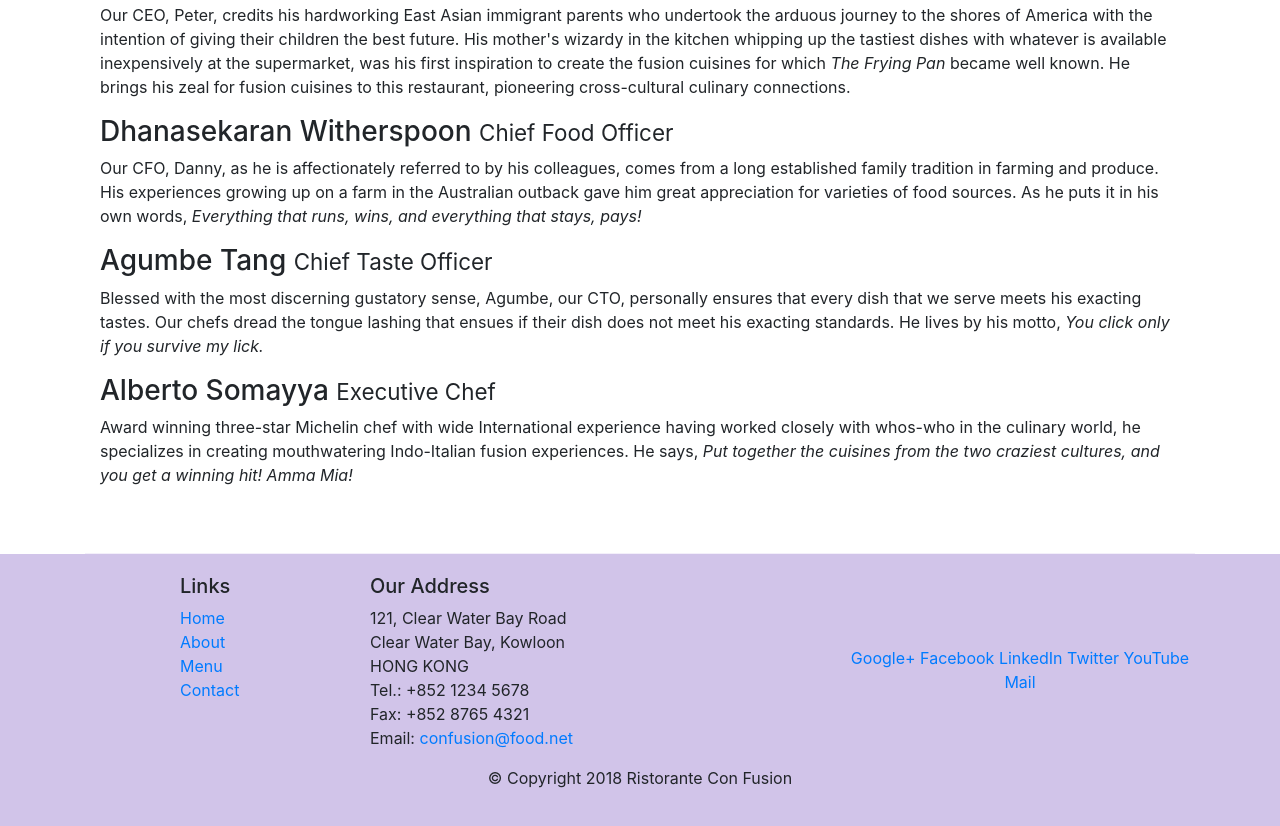
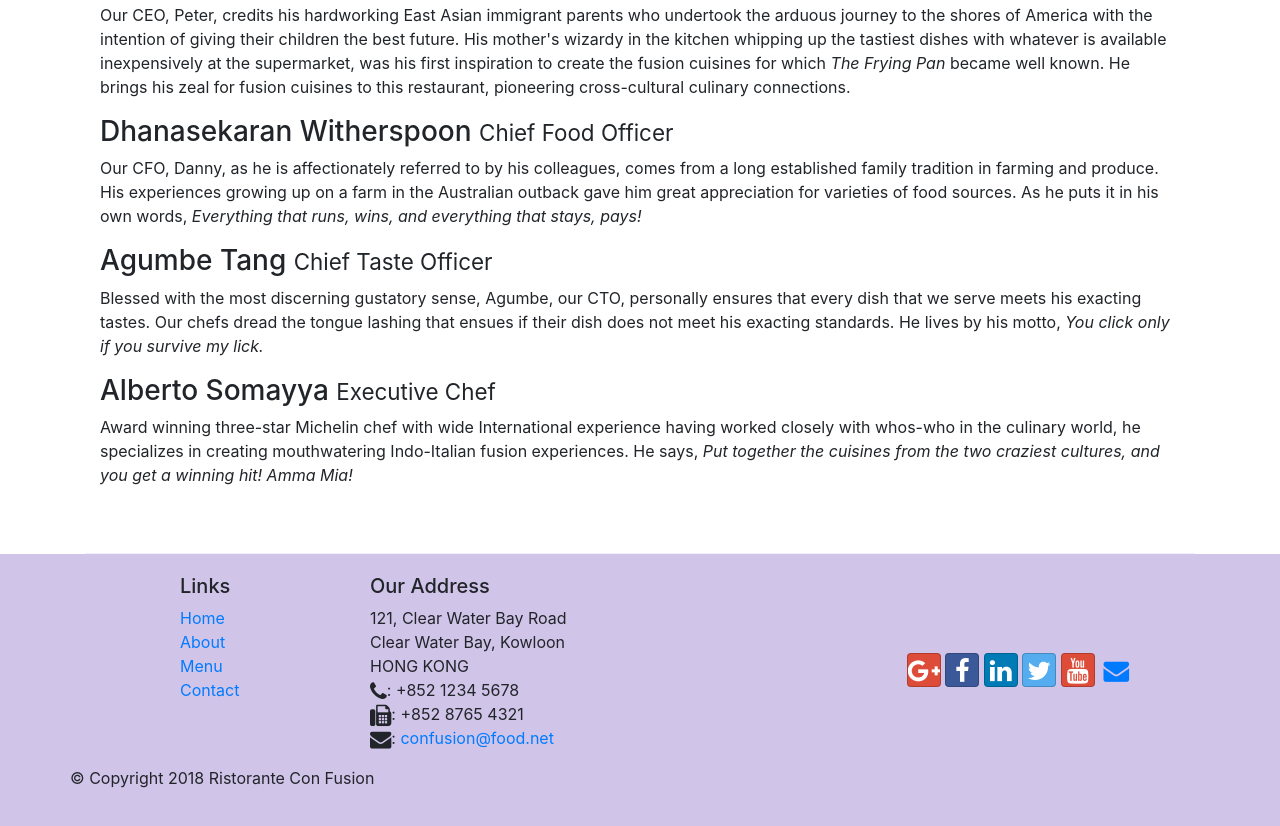
Before and after one commit to sidsb/bootstrap, a website: page aboutus.html in a window 1280 px wide. Shown: the part 1000-1826 px from the top of the page. Drawn offline with nearby package versions, Linux system fonts and the light colour scheme.

Commit message:
icon .. fa-icon + bootstrap_social

```diff
--- a/aboutus.html
+++ b/aboutus.html
@@ -9,6 +9,8 @@
 
     <!-- Bootstrap CSS -->
     <link rel="stylesheet" href="node_modules/bootstrap/dist/css/bootstrap.min.css">
+    <link rel="stylesheet" href="node_modules/font-awesome/css/font-awesome.min.css">
+    <link rel="stylesheet" href="node_modules/bootstrap-social/bootstrap-social.css">
     <link rel="stylesheet" href="css/styles.css">
     <title>Ristorante Con Fusion: About Us</title>
 
@@ -23,10 +25,10 @@
             <a class="navbar-brand mr-auto" href="./index.html">Ristorante Con Fusion</a>
             <div class="collapse navbar-collapse" id="Navbar">
                 <ul class="navbar-nav mr-auto">
-                    <li class="nav-item"><a class="nav-link" href="./index.html">Home</a></li>
-                    <li class="nav-item active"><a class="nav-link" href="#">About</a></li>
-                    <li class="nav-item"><a class="nav-link" href="#">Menu</a></li>
-                    <li class="nav-item"><a class="nav-link" href="#">Contact</a></li>
+                    <li class="nav-item active"><a class="nav-link" href="./index.html"><span class="fa fa-home fa-lg"></span>Home</a></li>
+                    <li class="nav-item"><a class="nav-link" href="#"><span class="fa fa-info fa-lg"></span>About</a></li>
+                    <li class="nav-item"><a class="nav-link" href="#"><span class="fa fa-list fa-lg"></span>Menu</a></li>
+                    <li class="nav-item"><a class="nav-link" href="#"><span class="fa fa-address-card fa-lg"></span>Contact</a></li>
                 </ul>
             </div>
         </div>
@@ -121,20 +123,19 @@
                         121, Clear Water Bay Road<br>
                         Clear Water Bay, Kowloon<br>
                         HONG KONG<br>
-                        Tel.: +852 1234 5678<br>
-                        Fax: +852 8765 4321<br>
-                        Email: <a href="mailto:confusion@food.net">confusion@food.net</a>
+                        <i class="fa fa-phone fa-lg"></i>: +852 1234 5678<br>
+                        <i class="fa fa-fax fa-lg"></i>: +852 8765 4321<br>
+                        <i class="fa fa-envelope fa-lg"></i>: <a href="mailto:confusion@food.net">confusion@food.net</a>
                     </address>
                 </div>
                 <div class="col-12 col-sm-4 align-self-center">
                     <div class="text-center">
-                        <a href="http://google.com/+">Google+</a>
-                        <a href="http://www.facebook.com/profile.php?id=">Facebook</a>
-                        <a href="http://www.linkedin.com/in/">LinkedIn</a>
-                        <a href="http://twitter.com/">Twitter</a>
-                        <a href="http://youtube.com/">YouTube</a>
-                        <a href="mailto:">Mail</a>
-                    </div>
+                        <a class="btn btn-social-icon btn-google" href="http://google.com/+"><i class="fa fa-google-plus fa-lg"></i></a>
+                        <a class="btn btn-social-icon btn-facebook" href="http://www.facebook.com/profile.php?id="><i class="fa fa-facebook fa-lg"></i></a>
+                        <a class="btn btn-social-icon btn-linkedin" href="http://www.linkedin.com/in/"><i class="fa fa-linkedin fa-lg"></i></a>
+                        <a class="btn btn-social-icon btn-twitter" href="http://twitter.com/"><i class="fa fa-twitter fa-lg"></i></a>
+                        <a class="btn btn-social-icon btn-google" href="http://youtube.com/"><i class="fa fa-youtube fa-lg"></i></a>
+                        <a class="btn btn-social-icon" href="mailto:"><i class="fa fa-envelope fa-lg"></i></a>
                 </div>
             </div>
             <div class="row justify-content-center">
--- a/package.json
+++ b/package.json
@@ -15,6 +15,8 @@
   },
   "dependencies": {
     "bootstrap": "^4.0.0",
+    "bootstrap-social": "^5.1.1",
+    "font-awesome": "^4.7.0",
     "jquery": "^3.3.1",
     "popper.js": "^1.12.9"
   }
```
Also changed, not shown: index.html (+15 -13 lines), 1 other file.
